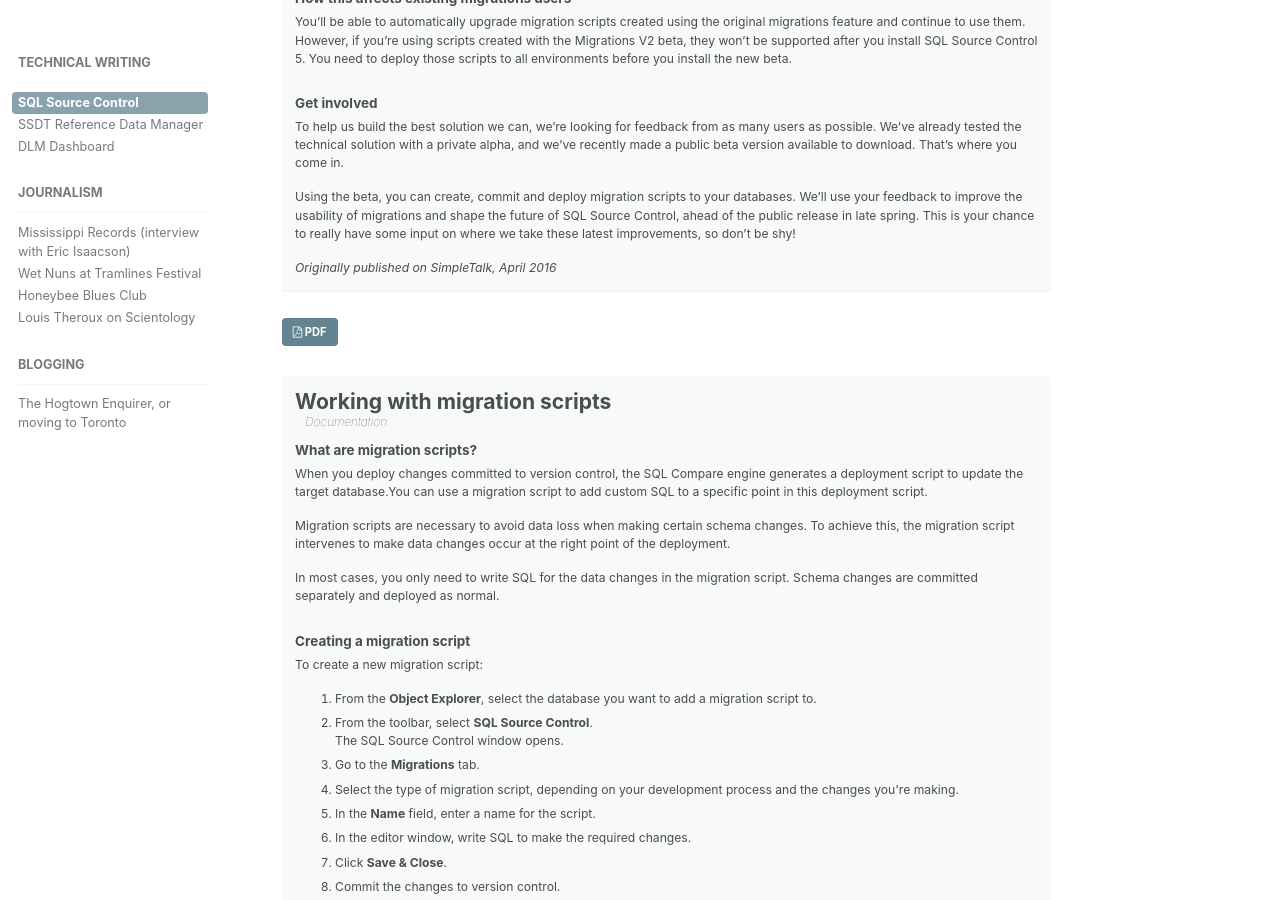
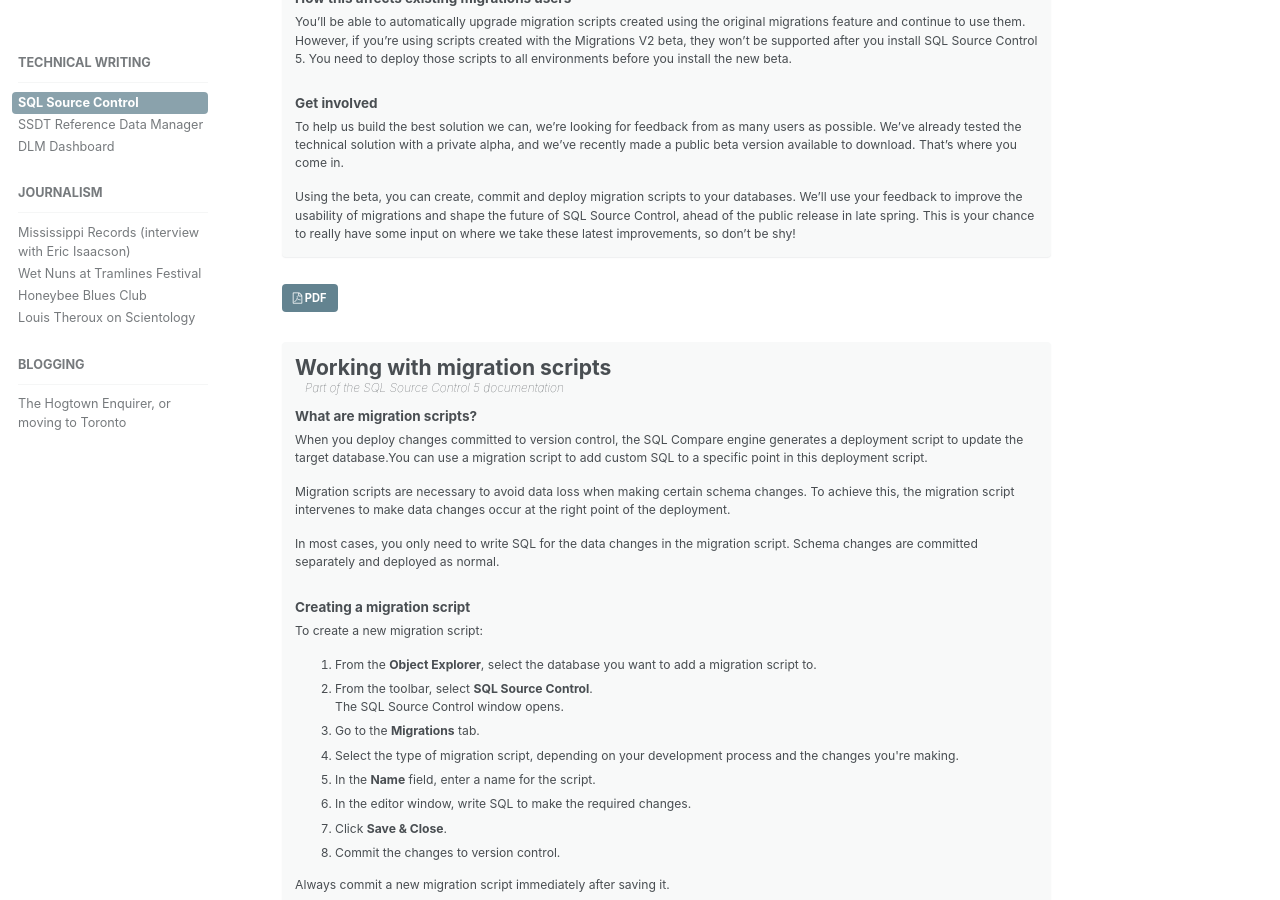
Before and after one commit to owenpriestley/owenpriestley.github.io, a Jekyll site: the page built from _portfolio/redgate/migrations.md, in a window 1280 px wide and 900 px high, scrolled down 1515 px. Built offline with Jekyll 4.4.1, drawn with Linux system fonts in a browser that asks for light colours; some of the changed text lies outside the part shown.

Commit message:
Update subtitles on SOC

```diff
--- a/_portfolio/redgate/migrations.md
+++ b/_portfolio/redgate/migrations.md
@@ -20,7 +20,7 @@
 <div markdown="1" class="notice">
 # How we’ve improved migrations in SQL Source Control 5
 
-<h2 class="subtitle">Blog post</h2>
+<h2 class="subtitle">Originally published on the SimpleTalk blog, April 2016</h2>
 
 <h3> </h3>
 Migration scripts, which were first introduced in SQL Source Control 3, let you assign custom SQL to specific schema changes. This custom SQL replaces the relevant part of the deployment script, which is generated by the SQL Compare engine when you perform a deployment.
@@ -71,7 +71,6 @@
 
 Using the beta, you can create, commit and deploy migration scripts to your databases. We'll use your feedback to improve the usability of migrations and shape the future of SQL Source Control, ahead of the public release in late spring. This is your chance to really have some input on where we take these latest improvements, so don't be shy!
 
-_Originally published on SimpleTalk, April 2016_
 </div>
 [<i class="fa fa-file-pdf-o" aria-hidden="true"></i>  PDF](portfolio/redgate/simpletalk.pdf){: .btn .btn--small}
 
@@ -80,7 +79,7 @@
 <div markdown="1" class="notice">
 # Working with migration scripts
 
-<h2 class="subtitle">Documentation</h2>
+<h2 class="subtitle">Part of the SQL Source Control 5 documentation</h2>
 
 <h3>What are migration scripts?</h3>
 <p>When you deploy changes committed to version control, the SQL Compare
```
